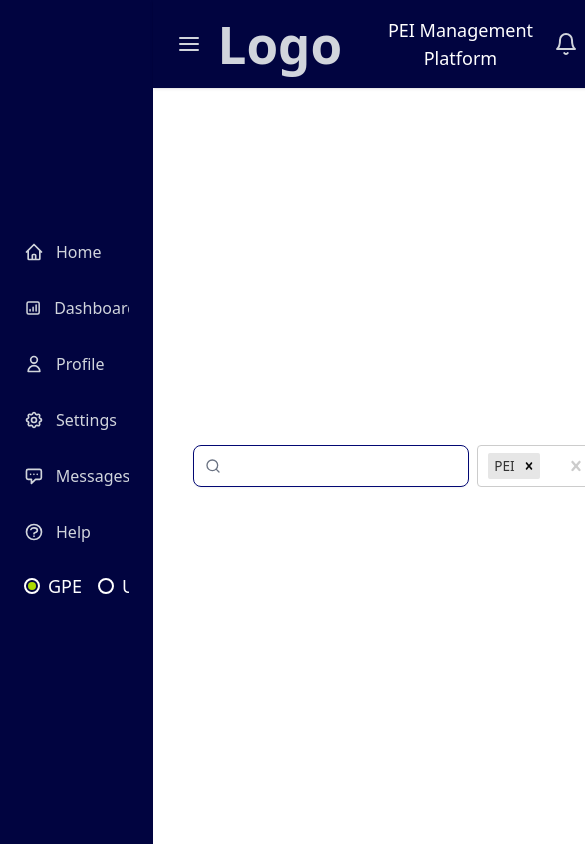
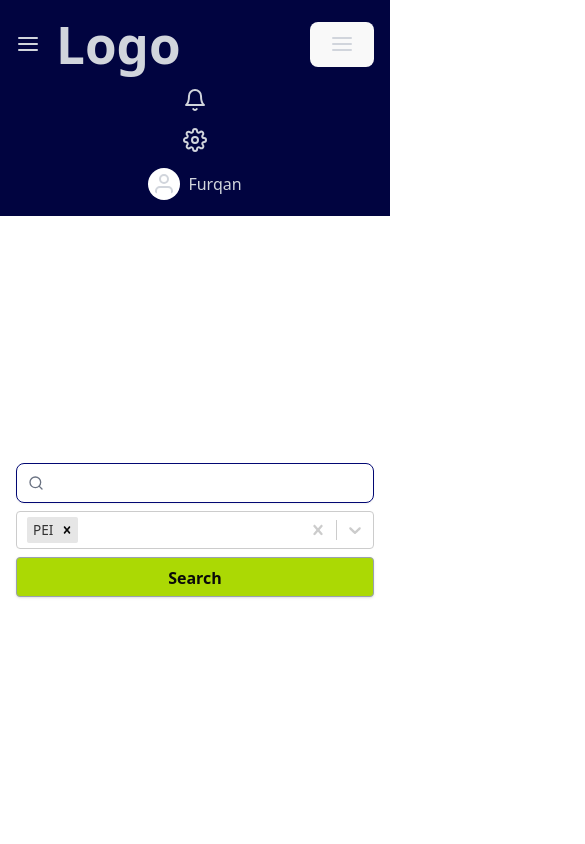
Before and after one commit to Techtimize/pei-management-project, a React (Vite) app: page / in a window 390 px wide. Shown: the top 844 px of the page, 585 px wide, since content can reach past the window. Built offline with nearby package versions, Linux system fonts and the light colour scheme.

Commit message:
layouts, sidebar, and homepage made responsive

```diff
--- a/src/layouts/main/Layout.tsx
+++ b/src/layouts/main/Layout.tsx
@@ -1,14 +1,38 @@
-import React, { useState } from 'react'
+import React, { useEffect, useState } from 'react'
 import { Outlet } from 'react-router'
 import TopBar from './components/Topbar'
 import Sidebar from './components/Sidebar'
 
 function MainLayout() {
   const [showSidebar, setShowSidebar] = useState<boolean>(true)
+  const [viewportWidth, setViewportWidth] = useState(window.innerWidth)
 
   function toggleSidebar() {
     setShowSidebar(!showSidebar)
   }
+
+  useEffect(() => {
+    const handleResize = () => {
+      setViewportWidth(window.innerWidth)
+    }
+
+    window.addEventListener('resize', handleResize)
+
+    return () => window.removeEventListener('resize', handleResize)
+  }, [])
+
+  const [layout, setLayout] = useState<'mobile' | 'desktop'>(
+    viewportWidth < 768 ? 'mobile' : 'desktop'
+  )
+
+  useEffect(() => {
+    setLayout(viewportWidth < 768 ? 'mobile' : 'desktop')
+  }, [viewportWidth])
+
+  useEffect(() => {
+    if (layout === 'mobile') setShowSidebar(false)
+    else setShowSidebar(true)
+  }, [layout])
 
   return (
     <>
@@ -18,19 +42,21 @@ function MainLayout() {
       >
         <div
           className={`flex flex-col justify-center items-center transition-all duration-300 ease-in-out ${
-            showSidebar ? 'w-1/5' : 'w-0'
+            layout === 'desktop' ? '' : 'fixed left-0 top-0 h-screen z-30'
+          } ${
+            showSidebar ? (layout === 'desktop' ? 'w-1/5' : 'w-1/3') : 'w-0'
           }`}
           id='side-bar'
         >
           <Sidebar />
         </div>
         <div
-          className={`z-500 flex flex-col h-100vh transition-all duration-300 ease-in-out ${
-            showSidebar ? 'w-4/5' : 'w-full'
+          className={` flex flex-col h-100vh transition-all duration-300 ease-in-out ${
+            showSidebar && layout === 'desktop' ? 'w-4/5' : 'w-full'
           }`}
           id='main-layout'
         >
-          <TopBar toggleSidebar={toggleSidebar} />
+          <TopBar toggleSidebar={toggleSidebar} layout={layout} />
           <Outlet />
         </div>
       </div>
--- a/src/layouts/main/components/Topbar.tsx
+++ b/src/layouts/main/components/Topbar.tsx
@@ -1,26 +1,39 @@
-import React from 'react'
+import React, { useState } from 'react'
 import { FiBell, FiSettings, FiUser, FiMenu } from 'react-icons/fi'
 import type { ITopBarProps } from '../types'
 import { useAppSelector } from '@/hooks/storeHooks'
 
-const TopBar = ({ toggleSidebar }: ITopBarProps) => {
+const TopBar = ({ toggleSidebar, layout }: ITopBarProps) => {
+  const [showMobileMenu, setShowMobileMenu] = useState(layout === 'mobile')
   const auth = useAppSelector((state) => state.auth)
 
   return (
-    <div className='w-full flex items-center justify-between px-6 py-4 shadow-sm bg-primary-3'>
-      <div className='w-52 flex items-center gap-4 z-50'>
-        <FiMenu
-          className='w-6 h-6 text-gray-300 cursor-pointer hover:text-gray-800'
-          onClick={toggleSidebar}
-        />
-        <h1 className='text-xl font-bold text-gray-300'>Logo</h1>
+    <div className='w-full flex flex-col md:flex-row items-center justify-between px-4 md:px-6 py-4 shadow-sm bg-primary-3'>
+      <div className='w-full md:w-52 flex items-center justify-between md:justify-start gap-4 z-50'>
+        <div className='flex items-center gap-4'>
+          <FiMenu
+            className='w-6 h-6 text-gray-300 cursor-pointer hover:text-gray-800'
+            onClick={toggleSidebar}
+          />
+          <h1 className='text-xl font-bold text-gray-300'>Logo</h1>
+        </div>
+        <button
+          className='md:hidden text-gray-300'
+          onClick={() => setShowMobileMenu(!showMobileMenu)}
+        >
+          <FiMenu className='w-6 h-6' />
+        </button>
       </div>
 
-      <div className='flex-1 flex justify-center'>
+      <div className='hidden md:flex flex-1 justify-center'>
         <span className='text-white text-lg'>PEI Management Platform</span>
       </div>
 
-      <div className='w-52 flex items-center justify-end space-x-6'>
+      <div
+        className={`${
+          showMobileMenu ? 'flex' : 'hidden'
+        } md:flex w-full md:w-52 flex-col md:flex-row items-center justify-center md:justify-end space-y-4 md:space-y-0 md:space-x-6 mt-4 md:mt-0`}
+      >
         <FiBell className='w-6 h-6 text-gray-300 cursor-pointer hover:text-gray-800' />
         <FiSettings className='w-6 h-6 text-gray-300 cursor-pointer hover:text-gray-800' />
         <div className='flex items-center cursor-pointer'>
--- a/src/layouts/main/types.ts
+++ b/src/layouts/main/types.ts
@@ -2,6 +2,7 @@ import type { ModuleTypeEnum } from '@/store/reducers/moduleSlice'
 
 export interface ITopBarProps {
   toggleSidebar: () => void
+  layout: 'mobile' | 'desktop'
 }
 
 export interface ISidebarProps {
--- a/src/pages/Homepage.tsx
+++ b/src/pages/Homepage.tsx
@@ -19,7 +19,6 @@ const selectStyle = {
 
 function Homepage() {
   const moduleType = useAppSelector((state) => state.module.moduleType)
-
   const [value, setValue] = useState<typeof companies>([companies[0]])
 
   const onChange = (newValue: OnChangeValue<(typeof companies)[0], true>) => {
@@ -32,13 +31,14 @@ function Homepage() {
   }, [moduleType])
 
   return (
-    <div className='flex h-[100%] justify-center items-center px-10'>
-      <div className='relative w-full flex gap-2'>
-        <div className='relative flex-1'>
+    <div className='flex h-[100%] justify-center items-center p-4 md:px-10 bg-white'>
+      <div className='relative w-full flex flex-col md:flex-row gap-2'>
+        <div className='relative lg:flex-2 md:flex-1 h-[40px]'>
           <Search className='absolute left-3 top-1/2 transform -translate-y-1/2 text-gray-500 h-4 w-4' />
-          <Input className='w-full pl-10 h-[100%]' />
+          <Input className='w-full pl-10 h-[40px]' />
         </div>
 
+        <div className='w-full flex-1'>
           <Select
             value={value}
             isMulti
@@ -54,10 +54,11 @@ function Homepage() {
             styles={selectStyle}
             onChange={onChange}
           />
+        </div>
 
         <input
           type='button'
-          className='bg-secondary-1 hover:bg-secondary-1/90 font-semibold py-2 px-4 border border-gray-400 rounded shadow'
+          className='h-[40px] w-full md:w-auto bg-secondary-1 hover:bg-secondary-1/90 font-semibold py-2 px-4 border border-gray-400 rounded shadow'
           value='Search'
         />
       </div>
```
Lines whose indentation alone changed are shown as unchanged.
